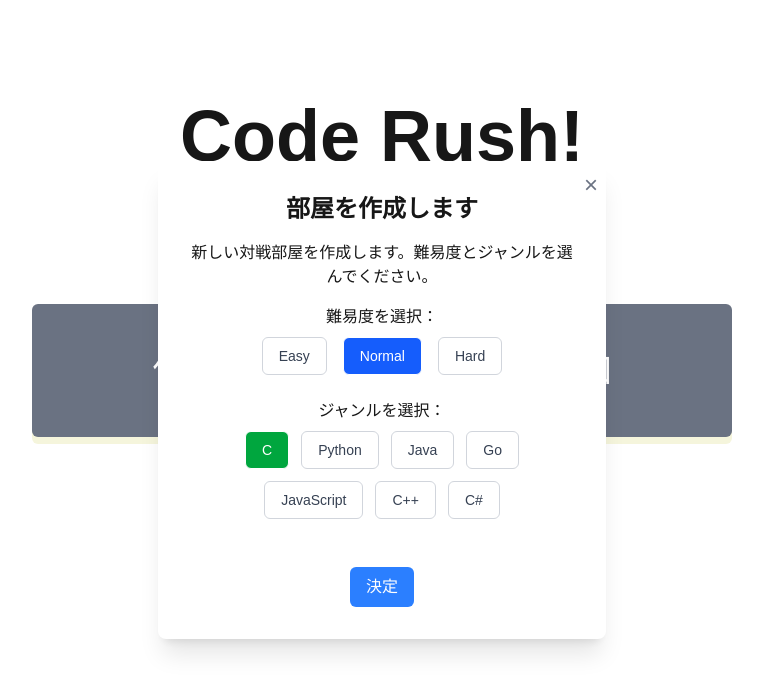
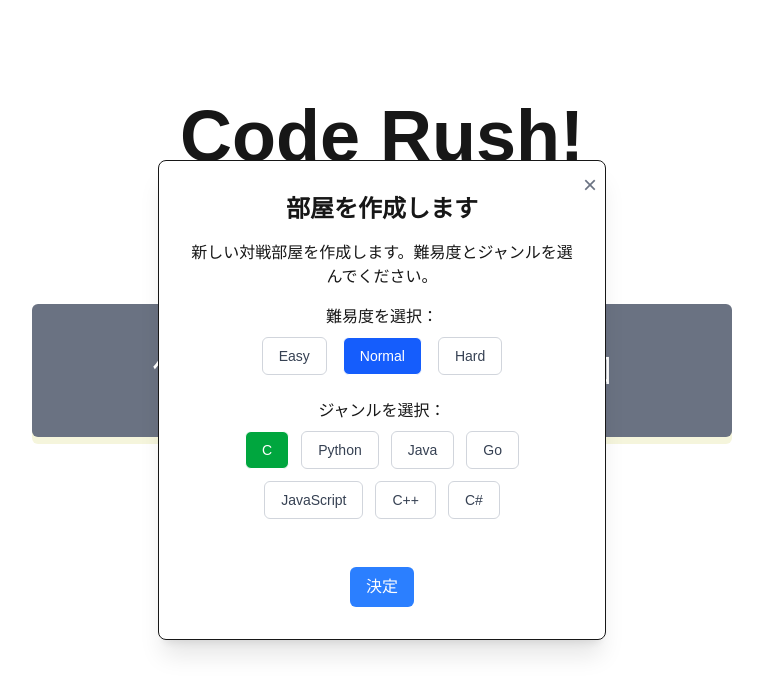
Before and after one commit to nka21/CodeRush, a Next.js app in the folder client/: page / in a window 1280 px wide. Both pictures are taken after a click on the button "作成". Shown: the top 694 px of the page, without its empty margins (258-1021 px from the left). Built offline with nearby package versions, Linux system fonts and the light colour scheme.

Commit message:
minor change 2

```diff
--- a/client/app/_components/Modal.tsx
+++ b/client/app/_components/Modal.tsx
@@ -26,7 +26,7 @@ export const Modal = (props: ModalProps) => {
     >
       {/* モーダル本体 */}
       <div
-        className="bg-white p-8 rounded-lg shadow-xl w-full max-w-md relative bordborder-black-500"
+        className="bg-white p-8 rounded-lg shadow-xl w-full max-w-md relative border border-black-500"
         onClick={(e) => e.stopPropagation()} // モーダル内のクリックが背景に伝播しないようにする
       >
         {/* 閉じるボタン */}
```
